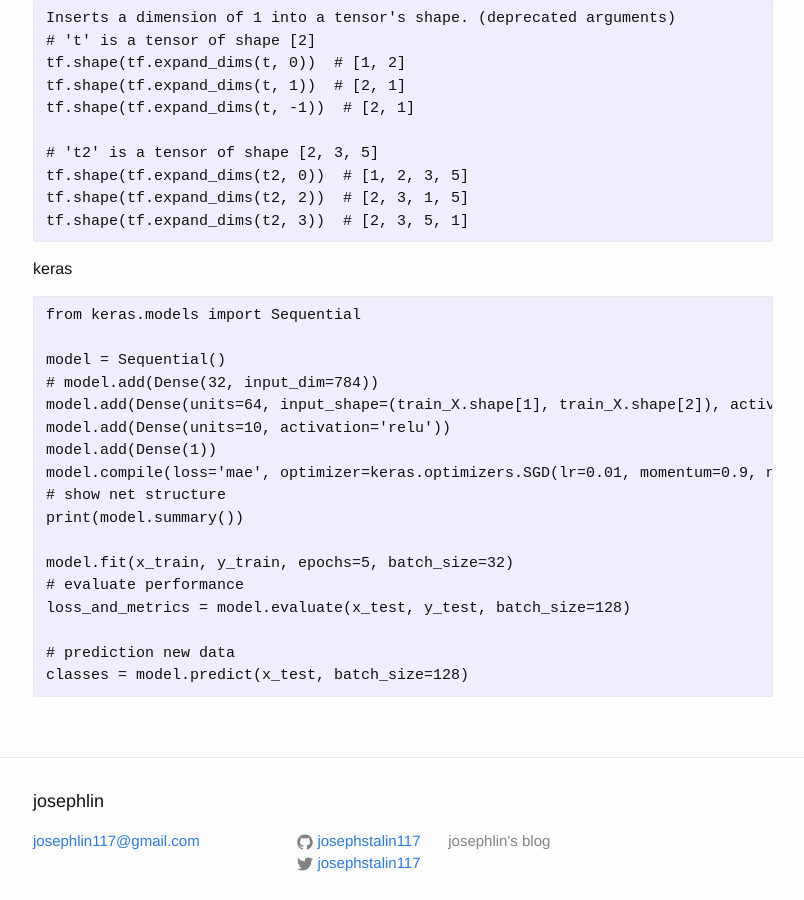
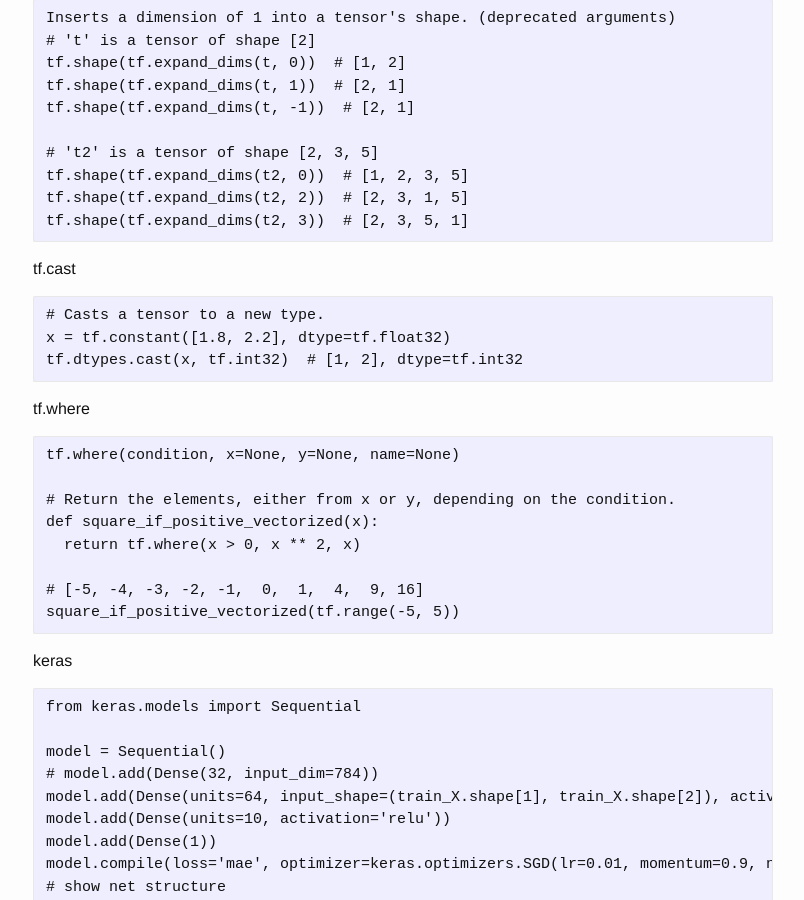
Before and after one commit to josephstalin117/josephstalin117.github.io, a Jekyll site: the page built from _posts/2018-6-09-tensorflow.markdown, in a window 1280 px wide and 900 px high, scrolled down 6513 px. Shown: the whole window, without its empty margins (237-1041 px from the left). Built offline with Jekyll 4.4.1, drawn with Linux system fonts in a browser that asks for light colours.

Commit message:
update tf

````diff
--- a/_posts/2018-6-09-tensorflow.markdown
+++ b/_posts/2018-6-09-tensorflow.markdown
@@ -314,6 +314,25 @@
 tf.shape(tf.expand_dims(t2, 3))  # [2, 3, 5, 1]
 ```
 
+tf.cast
+```
+# Casts a tensor to a new type.
+x = tf.constant([1.8, 2.2], dtype=tf.float32)
+tf.dtypes.cast(x, tf.int32)  # [1, 2], dtype=tf.int32
+```
+
+tf.where
+```
+tf.where(condition, x=None, y=None, name=None)
+
+# Return the elements, either from x or y, depending on the condition.
+def square_if_positive_vectorized(x):
+  return tf.where(x > 0, x ** 2, x)
+
+# [-5, -4, -3, -2, -1,  0,  1,  4,  9, 16]
+square_if_positive_vectorized(tf.range(-5, 5))
+```
+
 keras
 ```
 from keras.models import Sequential
````
